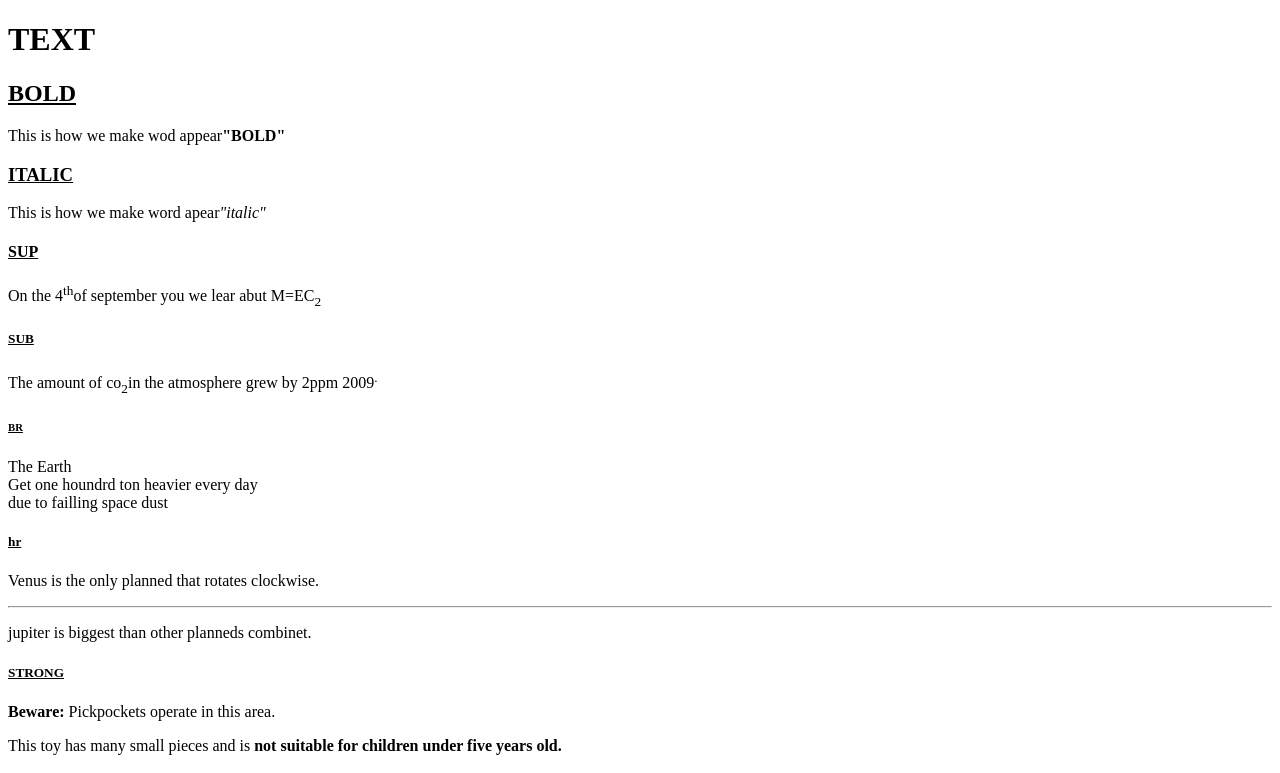
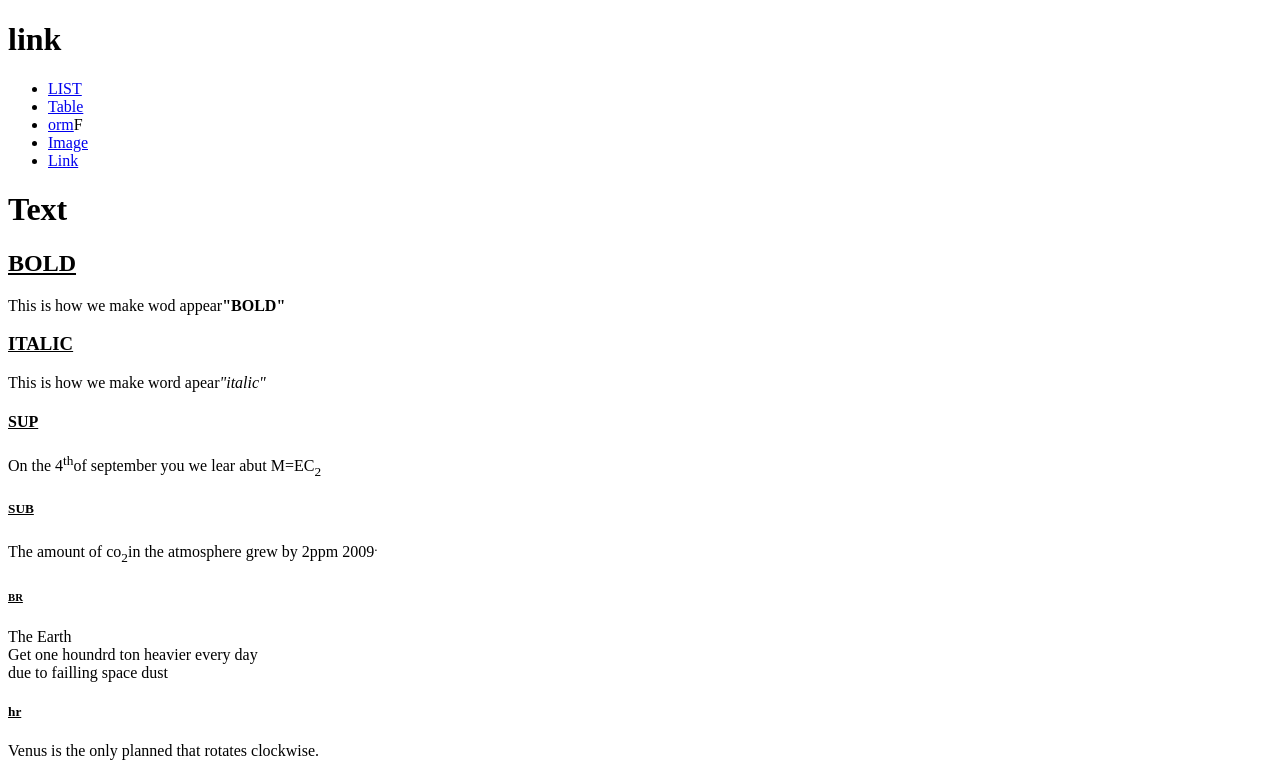
Before and after one commit to muhammadali0313/Html-text, a plain HTML site: page index.html in a window 1280 px wide. Shown: the top 773 px of the page. Drawn offline with Linux system fonts and the light colour scheme.

Commit message:
Add files via upload

```diff
--- a/index.html
+++ b/index.html
@@ -6,8 +6,15 @@
     <title>My First Website</title>
 </head>
 <body>
-    <H1>TEXT</H1>
-</body>
+   <h1>link</h1>
+   <ul>
+   <li><a href="./../LIST/index.html">LIST</a></li>
+   <li><a href="./../TABLE/index.html">Table</a></li>
+   <li><a href="./../form/index.html">orm</a>F</li>
+   <li><a href="./../images/index.html">Image</a></li>
+   <li><a href="./../links/index.html">Link</a></li>
+</ul>
+    <H1>Text</H1>
 <H2><U>BOLD</U></H2>
   <P>This is how we make wod appear<b>"BOLD"</b></P>
 
@@ -44,7 +51,7 @@
 <P>lAPTOP COMPUTER:</P>
 <P><S>WAS $995</S></P>
 <P>Now onlu $375</P>
-
+</body>
 
 
 
```
